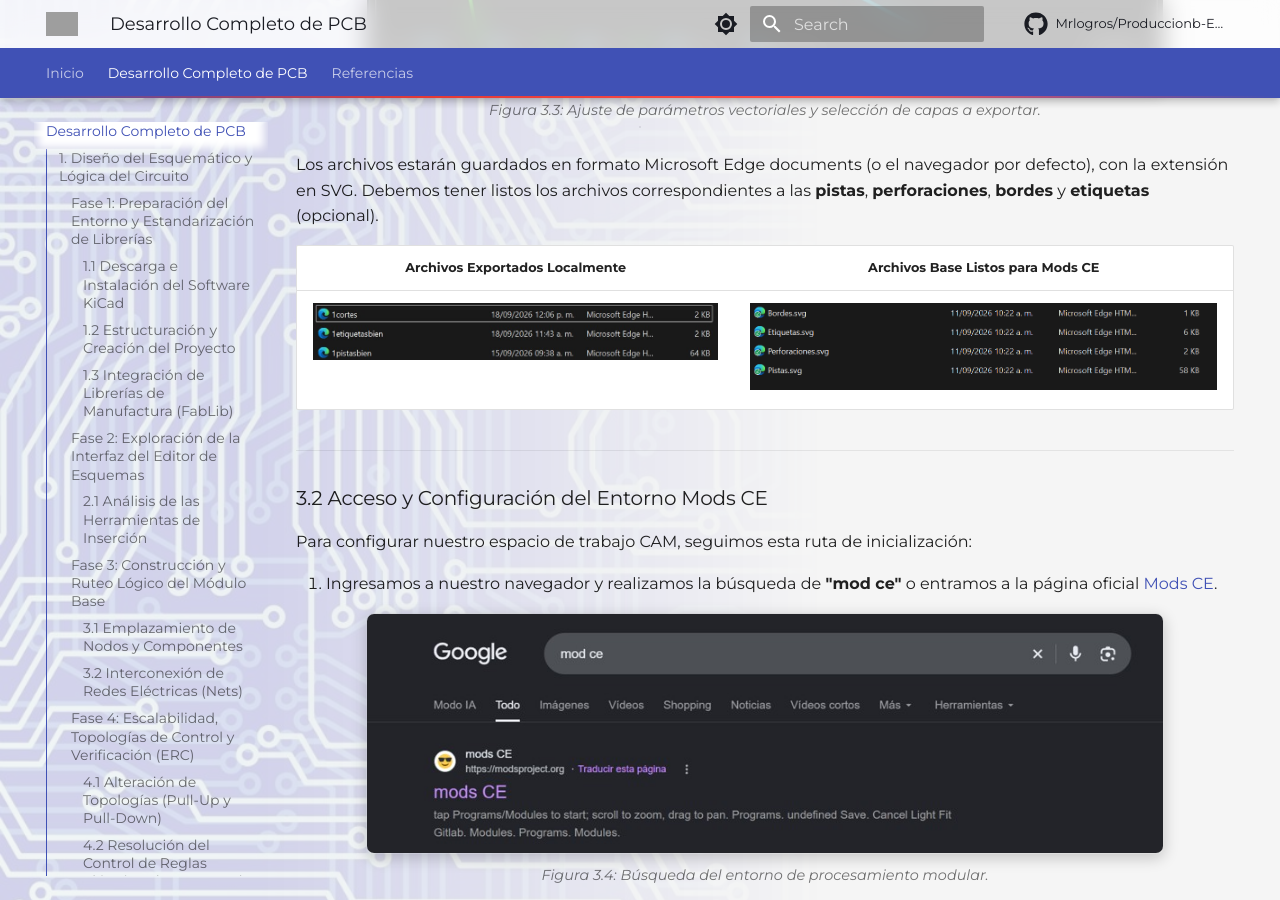
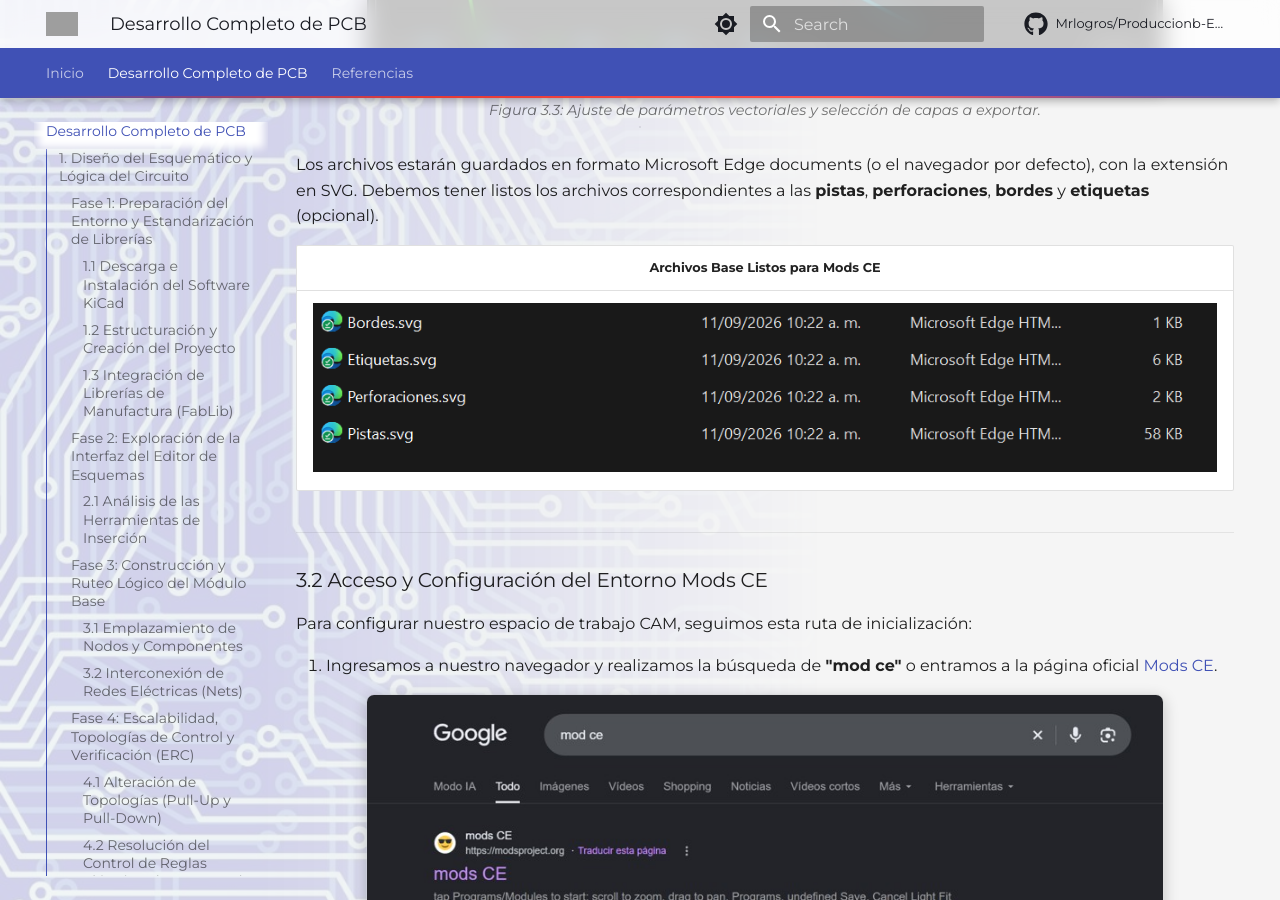
Before and after one commit to Mrlogros/Produccionb-Electronica, an MkDocs documentation site: the page built from docs/diseno-kicad.md, in a window 1280 px wide and 900 px high, scrolled down 43523 px. Built offline with MkDocs 1.6.1 and Material for MkDocs 9.7.7, drawn with Linux system fonts in a browser that asks for light colours; comment, search, counter and statistics services are not loaded; grey boxes are pictures that could not be loaded.

Commit message:
Update diseno-kicad.md

```diff
--- a/docs/diseno-kicad.md
+++ b/docs/diseno-kicad.md
@@ -520,9 +520,9 @@ Ahora en la flecha verde (columna izquierda) seleccionamos solo las capas que ut
 
 Los archivos estarán guardados en formato Microsoft Edge documents (o el navegador por defecto), con la extensión en SVG. Debemos tener listos los archivos correspondientes a las **pistas**, **perforaciones**, **bordes** y **etiquetas** (opcional).
 
-| Archivos Exportados Localmente | Archivos Base Listos para Mods CE |
-| :---: | :---: |
-| ![Archivos exportados](img/fotos_mods/Imagen45.jpg) | ![Archivos SVG exportados](img/Imagen%2054.png) |
+| Archivos Base Listos para Mods CE |
+| :---: |
+| ![Archivos SVG exportados](img/Imagen%2054.png) |
 
 ---
 
```
